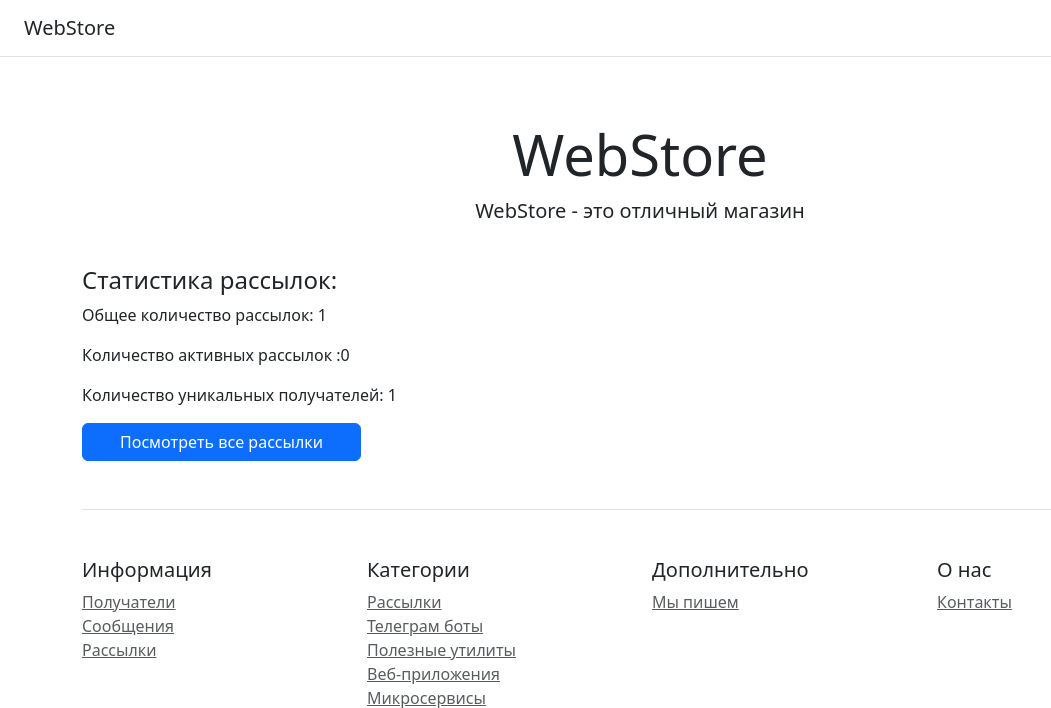
After one commit to MichaelGorbunov/dispath, a Django app: page / in a window 1280 px wide. The commit adds this page. Shown: the top 708 px of the page, without its empty margins (0-1051 px from the left). Run offline with Django 5.2, Linux system fonts and the light colour scheme; tables that the repository leaves empty hold one stand-in row (values such as "Sample post"); some libraries are stand-ins or nearby versions.

Commit message:
домашняя страница

```diff
--- a/config/settings.py
+++ b/config/settings.py
@@ -155,6 +155,6 @@ EMAIL_USE_SSL = True
 # EMAIL_BACKEND = 'django.core.mail.backends.console.EmailBackend'
 # выводим в консоль
 # EMAIL_BACKEND = 'django.core.mail.backends.smtp.EmailBackend'
-# на почту
+# # на почту
 EMAIL_BACKEND = 'django.core.mail.backends.filebased.EmailBackend'
 EMAIL_FILE_PATH = os.path.join(BASE_DIR, "mail")
--- a/config/urls.py
+++ b/config/urls.py
@@ -20,6 +20,7 @@ from django.urls import path, include
 
 urlpatterns = [
     path("admin/", admin.site.urls),
-path('mailing/', include('mailing.urls')),
+    path('mailing/', include('mailing.urls')),
+    path('', include('mailing.urls')),
 
 ]
--- /dev/null
+++ b/mailing/templates/mailing/home.html
@@ -0,0 +1,15 @@
+{% extends 'mailing/base.html' %}
+
+{% block content %}
+    <div class="col-md-3">
+        <h4>Статистика рассылок:</h4>
+    </div>
+
+    <div class="col-md-9">
+        <p>Общее количество рассылок: {{ total_mailings }}</p>
+        <p>Количество активных рассылок :{{ active_mailings }}</p>
+        <p>Количество уникальных получателей: {{ unique_recipients }}</p>
+    </div>
+
+    <a href="{% url 'mailing:mailing_list' %}" class="col-md-3 btn btn-primary">Посмотреть все рассылки</a>
+{% endblock %}
--- a/mailing/templates/mailing/mailing_send.html
+++ b/mailing/templates/mailing/mailing_send.html
@@ -14,6 +14,7 @@
             {% csrf_token %}
             <button type="submit">Отправить рассылку</button>
         </form>
+        <p></p>
         <a href="{% url 'mailing:mailing_list' %}" class="btn btn-primary btn-lg">Отмена</a>
 
     </div>
--- a/mailing/urls.py
+++ b/mailing/urls.py
@@ -5,11 +5,14 @@ from mailing import views
 from .views import RecipientCreateView,RecipientUpdateView,RecipientListView,RecipientDeleteView
 from .views import MessageUpdateView,MessageCreateView,MessageListView,MessageDeleteView
 from .views import MailingCreateView,MailingUpdateView,MailingListView,MailingDeleteView,MailingSendView
+from .views import HomePageView
 app_name = MailingConfig.name
 
 urlpatterns = [
     path('about/', views.about, name='about'),
     path('base/', views.base, name='base'),
+
+    path('', HomePageView.as_view(), name='home'),
     path('recipient_create/', RecipientCreateView.as_view(), name='recipient_create'),
     path('recipient_list/', RecipientListView.as_view(), name='recipient_list'),
     path('recipient_update/<int:pk>', RecipientUpdateView.as_view(), name='recipient_update'),
--- a/mailing/views.py
+++ b/mailing/views.py
@@ -150,3 +150,21 @@ class MailingSendView(View):
 
 
         return redirect("mailing:mailing_list")
+
+
+class HomePageView(TemplateView):
+    template_name = 'mailing/home.html'
+
+    def get_context_data(self, **kwargs):
+        context = super().get_context_data(**kwargs)
+
+        # Количество всех рассылок
+        context['total_mailings'] = Mailing.objects.count()
+
+        # Количество активных рассылок (со статусом 'Запущена')
+        context['active_mailings'] = Mailing.objects.filter(status='Запущена').count()
+
+        # Количество уникальных получателей
+        context['unique_recipients'] = Recipient.objects.distinct().count()
+
+        return context
```
